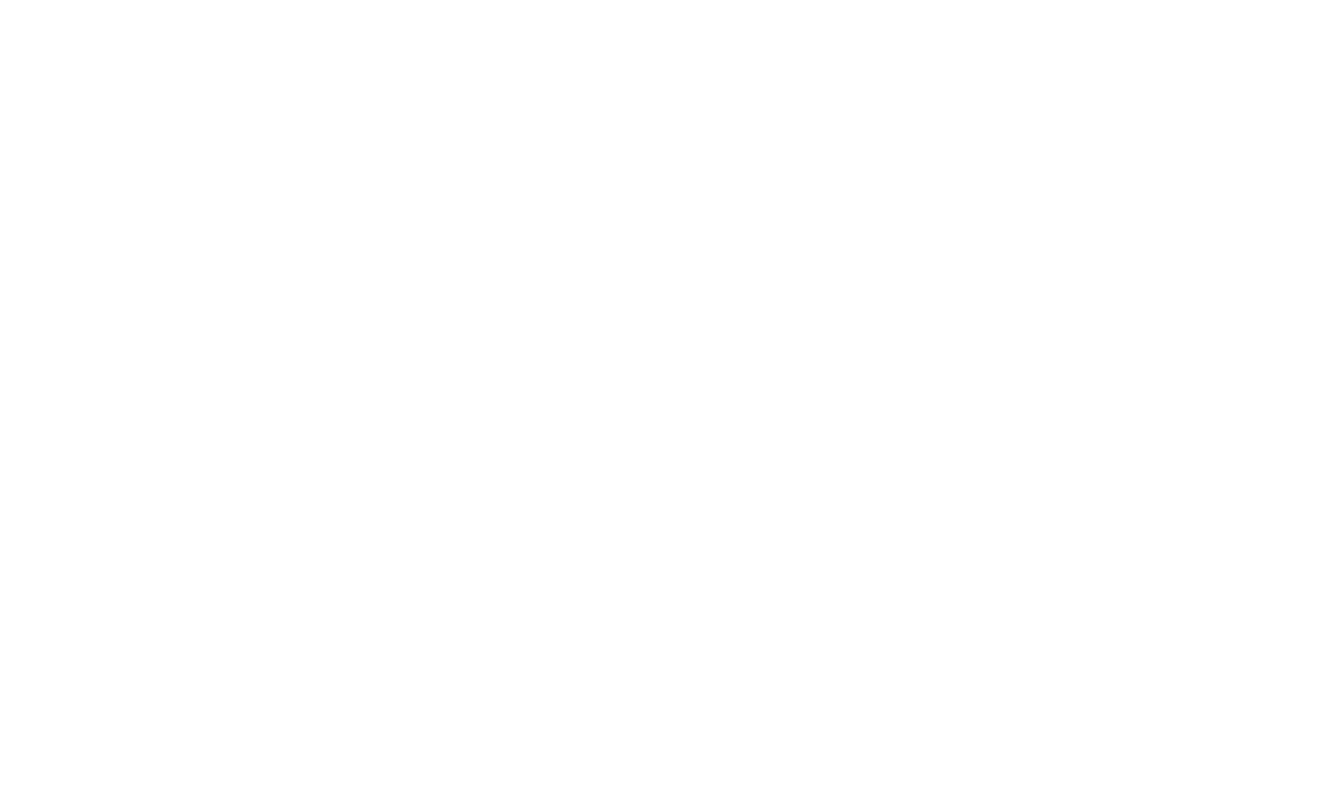
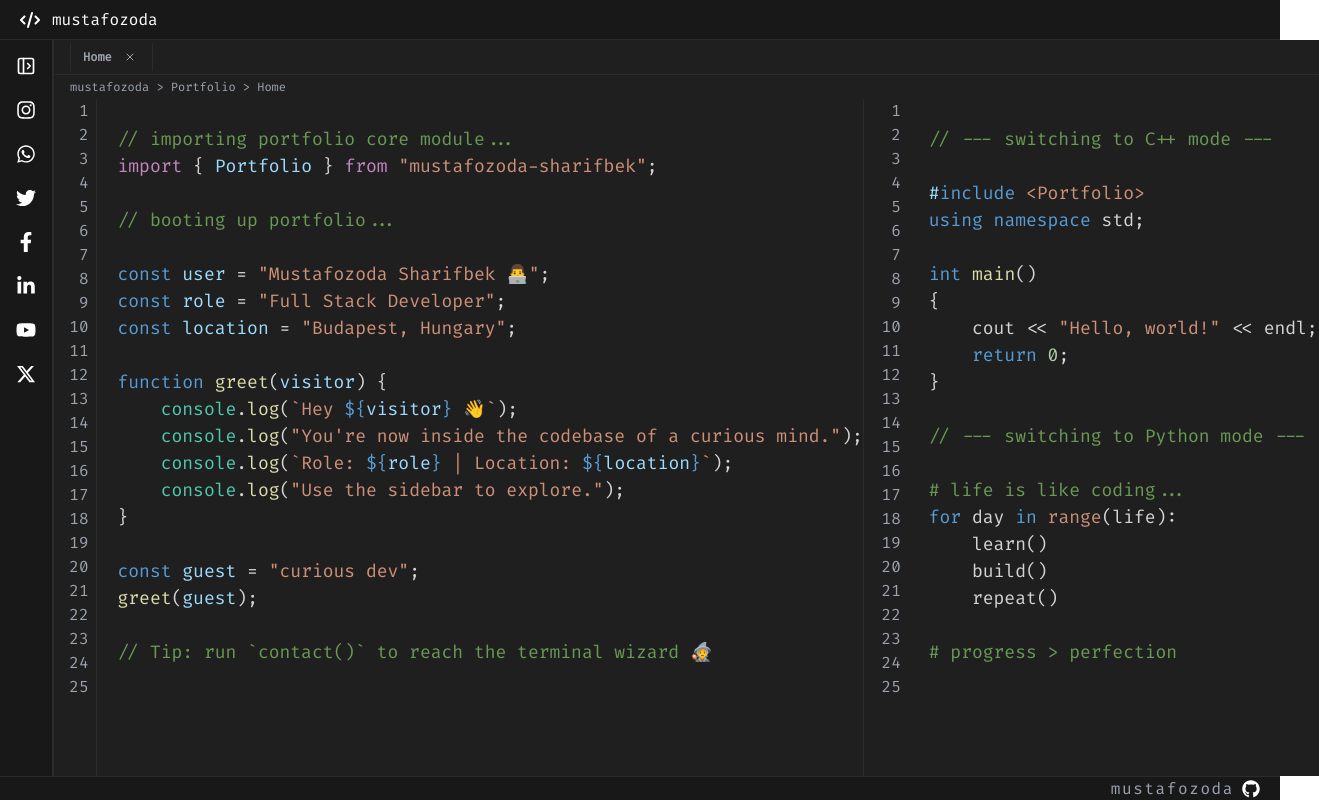
Before and after one commit to mustafozoda/portfolio, a React (Vite) app: page / in a window 1280 px wide. Shown: the whole page, 1319 px wide, since content can reach past the window. Built offline with nearby package versions, Linux system fonts and the light colour scheme.

Commit message:
feat: add dnd-kit dependencies and implement sortable tabs in MainLayout fix: update Sidebar labels and icons for better clarity style: adjust Footer and NotFound component styles refactor: enhance Home component layout and add code examples chore: remove unused basename from router configuration

```diff
--- a/package.json
+++ b/package.json
@@ -10,6 +10,10 @@
     "preview": "vite preview"
   },
   "dependencies": {
+    "@dnd-kit/core": "^6.3.1",
+    "@dnd-kit/modifiers": "^9.0.0",
+    "@dnd-kit/sortable": "^10.0.0",
+    "@dnd-kit/utilities": "^3.2.2",
     "@fontsource/fira-code": "^5.2.5",
     "lucide-react": "^0.487.0",
     "portfolio": "file:",
--- a/src/components/ui/NotFound.jsx
+++ b/src/components/ui/NotFound.jsx
@@ -3,7 +3,7 @@ import { Link } from "react-router-dom";
 
 const NotFound = () => {
   return (
-    <div className="flex flex-col items-center justify-center h-full text-white">
+    <div className="flex w-full flex-col items-center justify-center h-full text-white">
       <h1 className="text-5xl font-bold mb-4">404</h1>
       <p className="text-xl mb-6">Page Not Found</p>
       <Link
--- a/src/layouts/Footer/Footer.jsx
+++ b/src/layouts/Footer/Footer.jsx
@@ -4,9 +4,9 @@ const Footer = () => {
   return (
     <div className="w-full flex justify-between px-5 items-center border-border border-t h-full">
       <div></div>
-      <div className="flex justify-center  text-gray-400 tracking-widest font-mono items-center gap-2">
+      <div className="flex justify-center  text-gray-400 tracking-widest font-code items-center gap-2">
         <a href="https://github.com/mustafozoda">mustafozoda</a>
-        <FaGithub color="white" size={20} />
+        <FaGithub color="white" size={18} />
       </div>
     </div>
   );
--- a/src/layouts/MainLayout/MainLayout.jsx
+++ b/src/layouts/MainLayout/MainLayout.jsx
@@ -1,45 +1,139 @@
-import React from "react";
+import React, { useEffect } from "react";
 import Footer from "../Footer/Footer";
 import Header from "../Header/Header";
 import Sidebar from "../Sidebar/Sidebar";
-import { Outlet } from "react-router-dom";
+import { Outlet, useLocation, useNavigate } from "react-router-dom";
 import LineNumbers from "../../components/ui/LineNumbers";
-import { useLocation } from "react-router-dom";
 import useSidebarStore from "../../store/useSidebarStore";
 import SocialMediaIcons from "../../components/ui/SocialMediaIcons";
 import useTabStore from "../../store/useTabStore";
-import { useNavigate } from "react-router-dom";
 import { LuX } from "react-icons/lu";
-import Home from "../../pages/Home/Home";
+
+import {
+  DndContext,
+  closestCenter,
+  PointerSensor,
+  useSensor,
+  useSensors,
+} from "@dnd-kit/core";
+import {
+  arrayMove,
+  SortableContext,
+  useSortable,
+  horizontalListSortingStrategy,
+} from "@dnd-kit/sortable";
+import { CSS } from "@dnd-kit/utilities";
+import { restrictToHorizontalAxis } from "@dnd-kit/modifiers";
+
+const SortableTab = ({ tab, activeTab, setActiveTab, closeTab, navigate }) => {
+  const { attributes, listeners, setNodeRef, transform, transition } =
+    useSortable({ id: tab.path });
+
+  const style = {
+    transform: CSS.Transform.toString(transform),
+    transition,
+  };
+
+  return (
+    <div
+      ref={setNodeRef}
+      {...attributes}
+      {...listeners}
+      style={style}
+      onClick={() => {
+        setActiveTab(tab.path);
+        navigate(tab.path);
+      }}
+      className={`flex justify-center border-border min-w-12 items-center gap-2 text-xs px-3 py-1 border rounded-[8px] cursor-pointer ${
+        activeTab === tab.path
+          ? "bg-dark2 hover:bg-dark border-x rounded-none border-border border-0 font-bold"
+          : "bg-dark border-none hover:bg-dark2 text-gray-400"
+      }`}
+    >
+      {tab.name}
+      <button
+        onClick={(e) => {
+          e.stopPropagation();
+          closeTab(tab.path);
+        }}
+        className="rounded-[5px] hover:bg-dark p-1"
+      >
+        <LuX />
+      </button>
+    </div>
+  );
+};
+
 const MainLayout = () => {
-  const { tabs, activeTab, setActiveTab, closeTab } = useTabStore();
+  const sensors = useSensors(
+    useSensor(PointerSensor, { activationConstraint: { distance: 5 } })
+  );
+
+  const { tabs, activeTab, setActiveTab, closeTab, openTab, reorderTabs } =
+    useTabStore();
   const navigate = useNavigate();
+  const location = useLocation();
+  const isSidebarOpen = useSidebarStore((state) => state.isSidebarOpen);
 
-  const location = useLocation();
   const path = location.pathname
     .split("/")
     .filter(Boolean)
     .map((segment) => segment.charAt(0).toUpperCase() + segment.slice(1))
     .join(" > ");
-
   const breadcrumb = `Portfolio > ${path || "Home"}`;
 
-  const isSidebarOpen = useSidebarStore((state) => state.isSidebarOpen);
+  useEffect(() => {
+    const pathname = location.pathname;
+    const displayName =
+      pathname === "/"
+        ? "Home"
+        : pathname
+            .split("/")
+            .filter(Boolean)
+            .map(
+              (segment) => segment.charAt(0).toUpperCase() + segment.slice(1)
+            )
+            .join(" > ");
+
+    if (!tabs.find((tab) => tab.path === pathname)) {
+      openTab(displayName, pathname);
+    } else {
+      setActiveTab(pathname);
+    }
+  }, [location.pathname]);
+
+  useEffect(() => {
+    if (activeTab !== null) {
+      navigate(activeTab);
+    }
+  }, [activeTab]);
+
+  const handleDragEnd = (event) => {
+    const { active, over } = event;
+    if (active.id !== over?.id) {
+      const oldIndex = tabs.findIndex((t) => t.path === active.id);
+      const newIndex = tabs.findIndex((t) => t.path === over?.id);
+      const reordered = arrayMove(tabs, oldIndex, newIndex);
+      reorderTabs(reordered);
+    }
+  };
+
   return (
-    <div className="w-full container h-screen bg-dark2 flex flex-col ">
-      <div className="w-full  text-white border-b border-border bg-dark h-[5%]">
+    <div className="w-full container h-screen bg-dark2 flex flex-col">
+      <div className="w-full text-white border-b border-border bg-dark h-[5%]">
         <Header />
       </div>
-      <div className="middle-box  flex flex-1 flex-row">
-        <div className="left-side-box-for-sidebar border-border flex border-r h-full  text-white bg-dark   shadow-lg ">
-          <div className="social-media-icons border-border border-r ">
+
+      <div className="middle-box flex flex-1 flex-row">
+        <div className="left-side-box-for-sidebar border-border flex border-r h-full text-white bg-dark shadow-lg">
+          <div className="social-media-icons border-border border-r">
             <SocialMediaIcons />
           </div>
-          <div className="h-full flex flex-col ">
+          <div className="h-full flex flex-col">
             <div className=""></div>
             <div
               className={`transition-all duration-300 top-0 left-0 ${
-                isSidebarOpen ? "w-48" : "w-0  overflow-hidden"
+                isSidebarOpen ? "w-48" : "w-0 overflow-hidden"
               }`}
             >
               <Sidebar />
@@ -48,66 +142,48 @@ const MainLayout = () => {
         </div>
 
         <div className="right-side-box-for-outlet bg-dark2 flex-col flex justify-center items-center flex-grow h-full">
-          <div className="nav-path flex-col w-full h-[8%] flex  text-xs text-gray-400 font-mono">
-            <div className="h-[60%] border-border  border-b  px-4 flex items-center gap-1">
-              {
-                tabs.map((tab) => (
-                  <div
-                    key={tab.path}
-                    onClick={() => {
-                      setActiveTab(tab.path);
-                      navigate(tab.path);
-                    }}
-                    className={`flex justify-center min-w-12 items-center gap-2 text-xs px-3 py-1 border rounded-[8px] cursor-pointer
-                    ${
-                      activeTab === tab.path
-                        ? "bg-dark2 hover:bg-dark   border-0 font-bold"
-                        : "bg-dark border-none hover:bg-dark2 text-gray-400"
-                    }`}
-                  >
-                    {tab.name}
-                    <button
-                      onClick={(e) => {
-                        e.stopPropagation();
-                        closeTab(tab.path);
-                      }}
-                      className=" rounded-[5px] hover:bg-dark p-1"
-                    >
-                      <LuX
-                      // style={{
-                      //   ...(activeTab === tab.path
-                      //     ? { display: "block" }
-                      //     : { display: "none" }),
-                      // }}
-                      />
-                    </button>
-                  </div>
-                ))
-                // )
-              }
-            </div>
-            <div className=" h-[40%] flex justify-start items-center px-4">
+          <div className="nav-path flex-col w-full h-[8%] flex text-xs text-gray-400 font-mono">
+            <DndContext
+              sensors={sensors}
+              collisionDetection={closestCenter}
+              onDragEnd={handleDragEnd}
+              modifiers={[restrictToHorizontalAxis]}
+            >
+              <SortableContext
+                items={tabs.map((t) => t.path)}
+                strategy={horizontalListSortingStrategy}
+              >
+                <div className="h-[60%] border-border border-b px-4 flex items-center gap-1 overflow-x-auto">
+                  {tabs.map((tab) => (
+                    <SortableTab
+                      key={tab.path}
+                      tab={tab}
+                      activeTab={activeTab}
+                      setActiveTab={setActiveTab}
+                      closeTab={closeTab}
+                      navigate={navigate}
+                    />
+                  ))}
+                </div>
+              </SortableContext>
+            </DndContext>
+            <div className="h-[40%] flex justify-start items-center px-4">
               mustafozoda {">"} {breadcrumb}
             </div>
           </div>
 
           <div className="under-nav-path w-full flex flex-row h-[92%]">
-            <div className="numbers  border-border border-r w-[45px]">
+            <div className="numbers border-border border-r w-[45px]">
               <LineNumbers count={25} />
             </div>
-            {tabs.length > 0 ? (
-              <div className="p-5 w-full h-full">
-                <Outlet />
-              </div>
-            ) : (
-              <div className="w-full  bg-dark2 h-full">
-                <Home />
-              </div>
-            )}
+            <div className="w-full h-full">
+              <Outlet />
+            </div>
           </div>
         </div>
       </div>
-      <div className="w-full bg-dark h-[5%]">
+
+      <div className="w-full bg-dark h-[3%]">
         <Footer />
       </div>
     </div>
--- a/src/layouts/Sidebar/Sidebar.jsx
+++ b/src/layouts/Sidebar/Sidebar.jsx
@@ -14,6 +14,7 @@ import {
   File,
   FileSearch,
   FileType,
+  FolderOpen,
 } from "lucide-react";
 
 const getFileIcon = (label) => {
@@ -24,12 +25,18 @@ const getFileIcon = (label) => {
   if (label.endsWith(".json")) return <FileJson size={16} />;
   if (label.endsWith(".md")) return <FileText size={16} />;
   if (label.endsWith(".pdf")) return <FileSearch size={16} />;
+  if (label === "Home") return <FolderOpen />;
   return <File size={16} />;
 };
 
 const treeData = [
   {
-    label: "_about-me_",
+    label: "Home",
+    to: "/",
+    children: [{ label: "hey" }],
+  },
+  {
+    label: "About Me",
     to: "/about",
     children: [
       {
@@ -56,7 +63,7 @@ const treeData = [
     ],
   },
   {
-    label: "_projects_",
+    label: "Projects",
     to: "/projects",
     children: [
       { label: "portfolio-site.jsx", to: "/projects/portfolio" },
@@ -65,7 +72,7 @@ const treeData = [
     ],
   },
   {
-    label: "_skills_",
+    label: "Skills",
     children: [
       { label: "Languages.js", to: "/skills/languages" },
       { label: "Frameworks.js", to: "/skills/frameworks" },
@@ -73,7 +80,7 @@ const treeData = [
     ],
   },
   {
-    label: "_experience_",
+    label: "Experience",
     children: [
       {
         label: "jobs",
@@ -95,7 +102,7 @@ const treeData = [
     ],
   },
   {
-    label: "_contact_",
+    label: "Contact",
     children: [
       { label: "email.js", to: "/contact/email" },
       { label: "socials.tsx", to: "/contact/socials" },
--- a/src/pages/Home/Home.jsx
+++ b/src/pages/Home/Home.jsx
@@ -1,8 +1,12 @@
 import { Backpack } from "lucide-react";
 import { Prism as SyntaxHighlighter } from "react-syntax-highlighter";
 import { vscDarkPlus } from "react-syntax-highlighter/dist/esm/styles/prism";
+import LineNumbers from "../../components/ui/LineNumbers";
 
 const codeString = `
+// importing portfolio core module...
+import { Portfolio } from "mustafozoda-sharifbek";
+
 // booting up portfolio...
 
 const user = "Mustafozoda Sharifbek 👨‍💻";
@@ -13,30 +17,95 @@ function greet(visitor) {
     console.log(\`Hey \${visitor} 👋\`);
     console.log("You're now inside the codebase of a curious mind.");
     console.log(\`Role: \${role} | Location: \${location}\`);
-    console.log("Use the sidebar to explore. Just don't delete \`main()\` 😅");
+    console.log("Use the sidebar to explore.");
 }
 
 const guest = "curious dev";
 greet(guest);
 
 // Tip: run \`contact()\` to reach the terminal wizard 🧙
-
 `;
 
+const codeMotiv = `
+// --- switching to C++ mode ---
+
+#include <Portfolio>
+using namespace std;
+
+int main()
+{
+    cout << "Hello, world!" << endl;
+    return 0;
+}
+
+// --- switching to Python mode ---
+`;
+
+const codePy = `
+# life is like coding...
+for day in range(life):
+    learn()
+    build()
+    repeat()
+
+# progress > perfection
+`;
 const Home = () => {
   return (
-    <div className="w-full syntaxhighlighter  text-[15px]  h-full">
+    <div className="w-full flex flex-row h-full">
+      <div className=" syntaxhighlighter">
         <SyntaxHighlighter
           language="javascript"
           style={vscDarkPlus}
           showLineNumbers={false}
           customStyle={{
             background: "none",
+            padding: "0px",
+            paddingLeft: "20px",
+            margin: "0px",
           }}
         >
           {codeString}
         </SyntaxHighlighter>
       </div>
+      <div className=" border-l border-border flex justify-start items-start  h-full">
+        <div className="numbers w-[45px]">
+          <LineNumbers count={25} />
+        </div>
+        <div>
+          <div className="syntaxhighlighter">
+            <SyntaxHighlighter
+              language="cpp"
+              style={vscDarkPlus}
+              showLineNumbers={false}
+              customStyle={{
+                background: "none",
+                padding: "0px",
+                paddingLeft: "20px",
+                margin: "0px",
+              }}
+            >
+              {codeMotiv}
+            </SyntaxHighlighter>
+          </div>
+          <div className="syntaxhighlighter">
+            <SyntaxHighlighter
+              language="python"
+              style={vscDarkPlus}
+              showLineNumbers={false}
+              customStyle={{
+                background: "none",
+                padding: "0px",
+                paddingLeft: "20px",
+                margin: "0px",
+              }}
+            >
+              {codePy}
+            </SyntaxHighlighter>
+          </div>
+        </div>
+      </div>
+    </div>
   );
 };
 
--- a/src/routes/index.jsx
+++ b/src/routes/index.jsx
@@ -14,10 +14,7 @@ const router = createBrowserRouter(
       <Route path="projects" element={<Projects />} />
       <Route path="*" element={<NotFound />} />
     </Route>
-  ),
-  {
-    basename: "/portfolio",
-  }
+  )
 );
 
 export default router;
--- a/src/store/useTabStore.js
+++ b/src/store/useTabStore.js
@@ -7,9 +7,7 @@ const useTabStore = create((set) => ({
   openTab: (name, path) =>
     set((state) => {
       const exists = state.tabs.find((tab) => tab.path === path);
-      const newTabs = exists
-        ? state.tabs
-        : [...state.tabs, { name, path }];
+      const newTabs = exists ? state.tabs : [...state.tabs, { name, path }];
       return {
         tabs: newTabs,
         activeTab: path,
@@ -32,6 +30,8 @@ const useTabStore = create((set) => ({
     }),
 
   setActiveTab: (path) => set({ activeTab: path }),
+
+  reorderTabs: (newTabs) => set({ tabs: newTabs }),
 }));
 
 export default useTabStore;
--- a/vite.config.js
+++ b/vite.config.js
@@ -3,5 +3,4 @@ import react from '@vitejs/plugin-react'
 
 export default defineConfig({
   plugins: [react()],
-  base: '/portfolio/',
 })
```
Also changed, not shown: 1 other file (tests, documents, lock files or other folders). Lines whose indentation alone changed are shown as unchanged.
